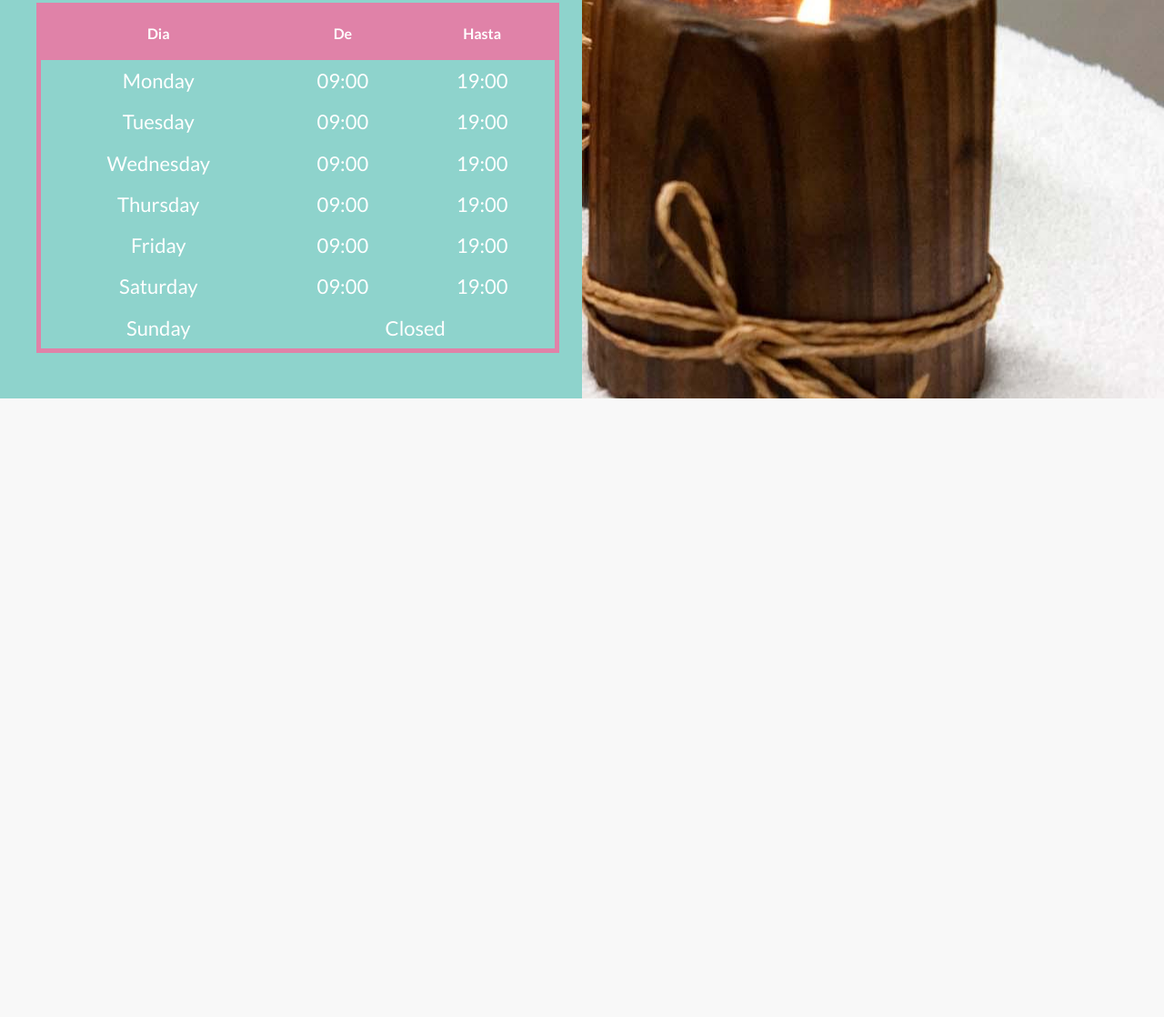
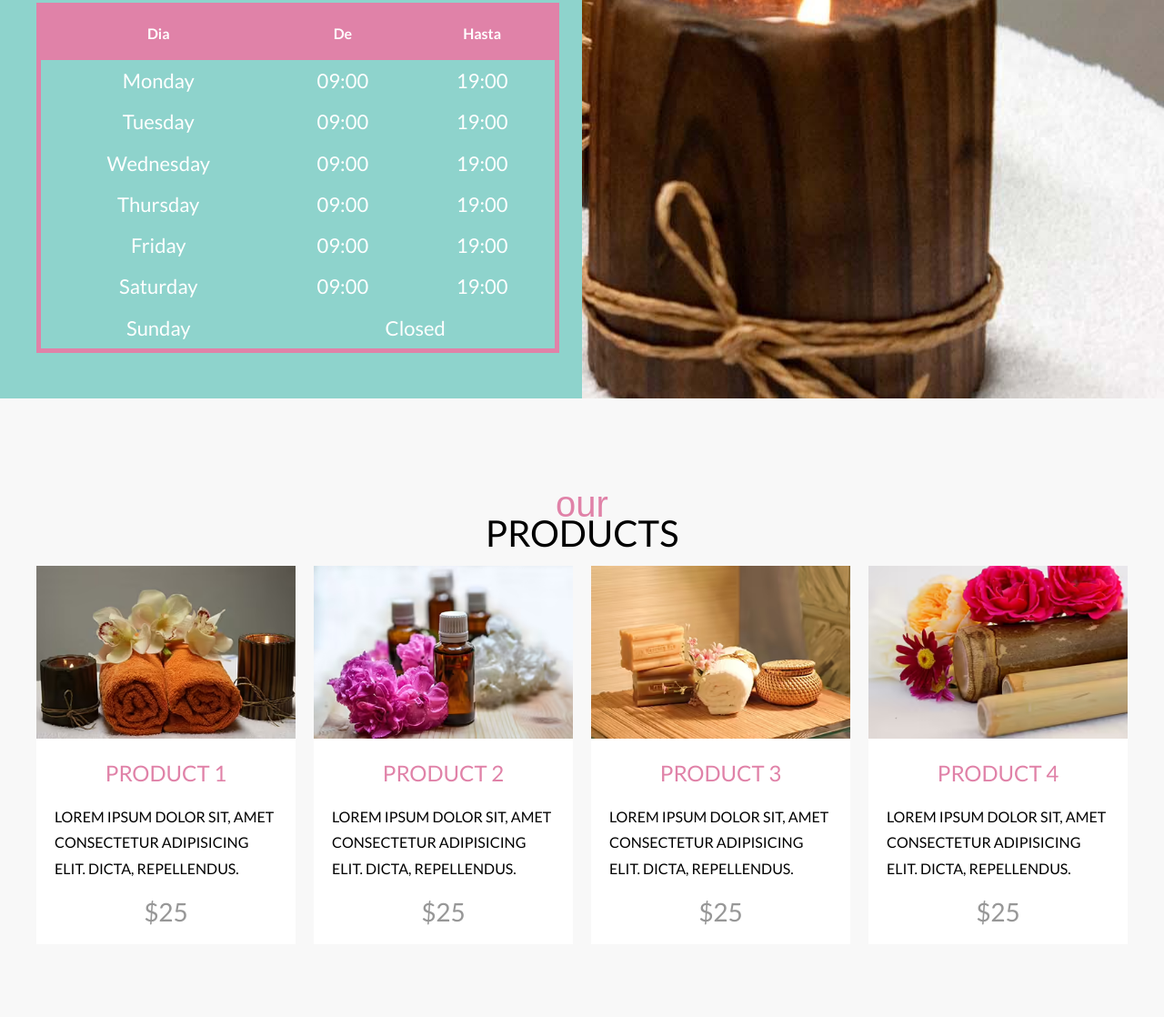
Before and after one commit to ProgrammeRoy/carolinaspaproject, a website: page index.html in a window 1280 px wide. Shown: the part 2333-3451 px from the top of the page at 91% size. Before the commit the page ends 2771 px from the top, so only its background shows below. Drawn offline with Linux system fonts and the light colour scheme; a web font is replaced by a local one.

Commit message:
add products

```diff
--- a/index.html
+++ b/index.html
@@ -131,6 +131,52 @@
             </div>
         </div>
     </section>
+
+    <main class="productos contenedor seccion">
+        <h2 class="productos__heading">Our <span>products</span></h2>
+        <div class="productos__grid">
+            <div class="producto">
+                <div class="producto__mask">
+                    <img src="build/img/producto_01.avif" alt="imagen producto" class="producto__imagen">
+                </div>
+                <div class="producto__contenido">
+                    <h3 class="producto__nombre">Product 1</h3>
+                    <p class="producto__descripcion">Lorem ipsum dolor sit, amet consectetur adipisicing elit. Dicta, repellendus.</p>
+                    <p class="producto__precio">$25</p>
+                </div>
+            </div>
+            <div class="producto">
+                <div class="producto__mask">
+                    <img src="build/img/producto_02.avif" alt="imagen producto" class="producto__imagen">
+                </div>
+                <div class="producto__contenido">
+                    <h3 class="producto__nombre">Product 2</h3>
+                    <p class="producto__descripcion">Lorem ipsum dolor sit, amet consectetur adipisicing elit. Dicta, repellendus.</p>
+                    <p class="producto__precio">$25</p>
+                </div>
+            </div>
+            <div class="producto">
+                <div class="producto__mask">
+                    <img src="build/img/producto_03.avif" alt="imagen producto" class="producto__imagen">
+                </div>
+                <div class="producto__contenido">
+                    <h3 class="producto__nombre">Product 3</h3>
+                    <p class="producto__descripcion">Lorem ipsum dolor sit, amet consectetur adipisicing elit. Dicta, repellendus.</p>
+                    <p class="producto__precio">$25</p>
+                </div>
+            </div>
+            <div class="producto">
+                <div class="producto__mask">
+                    <img src="build/img/producto_04.avif" alt="imagen producto" class="producto__imagen">
+                </div>
+                <div class="producto__contenido">
+                    <h3 class="producto__nombre">Product 4</h3>
+                    <p class="producto__descripcion">Lorem ipsum dolor sit, amet consectetur adipisicing elit. Dicta, repellendus.</p>
+                    <p class="producto__precio">$25</p>
+                </div>
+            </div>
+        </div>
+    </main>
 </body>
 
 </html>
--- a/src/scss/ui/contenido/_index.scss
+++ b/src/scss/ui/contenido/_index.scss
@@ -1,3 +1,4 @@
 @forward 'bienvenida';
 @forward 'cards';
 @forward 'horarios';
+@forward 'productos';
--- /dev/null
+++ b/src/scss/ui/contenido/_productos.scss
@@ -0,0 +1,50 @@
+@use 'base/mixins' as m;
+@use 'base/variables' as v;
+.productos {
+    &__heading {
+        @include m.headingCursiva;
+    }
+    &__grid {
+        @include m.grid(1, 2rem);
+        @include m.tablet {
+            @include m.grid(2, 2rem);
+        }
+        @include m.desktop {
+            @include m.grid(4, 2rem);
+        }
+    }
+}
+
+.producto {
+    &__contenido {
+        background-color: v.$blanco;
+        padding: 2rem;
+    }
+    &__mask {
+        overflow: hidden;
+    }
+    &__imagen {
+        width: 100%;
+        transition-property: transform;
+        transition-duration: 300ms;
+        &:hover {
+            transform: scale(1.2);
+        }
+    }
+    &__nombre {
+        @include m.heading;
+        font-size: 2.4rem;
+        color: v.$secundario;
+    }
+    &__descripcion {
+        font-size: 1.6rem;
+        text-transform: uppercase;
+        line-height: 1.8;
+    }
+    &__precio {
+        text-align: center;
+        color: v.$gris;
+        font-size: 2.8rem;
+        margin: 0;
+    }
+}
```
Also changed, not shown: build/css/app.css, 1 other file.
